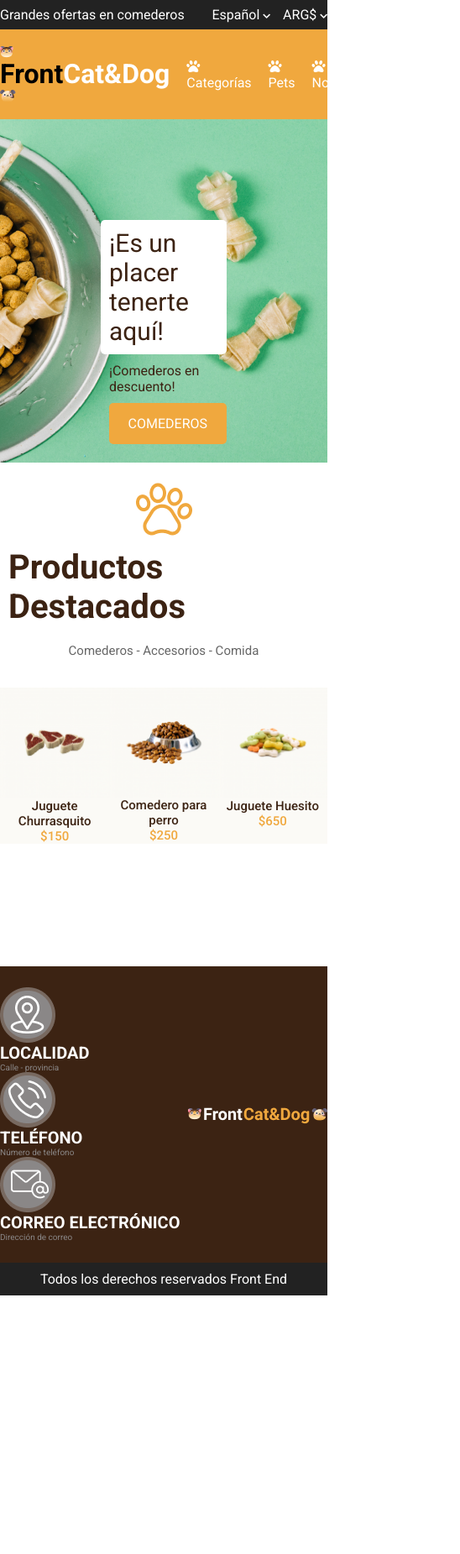
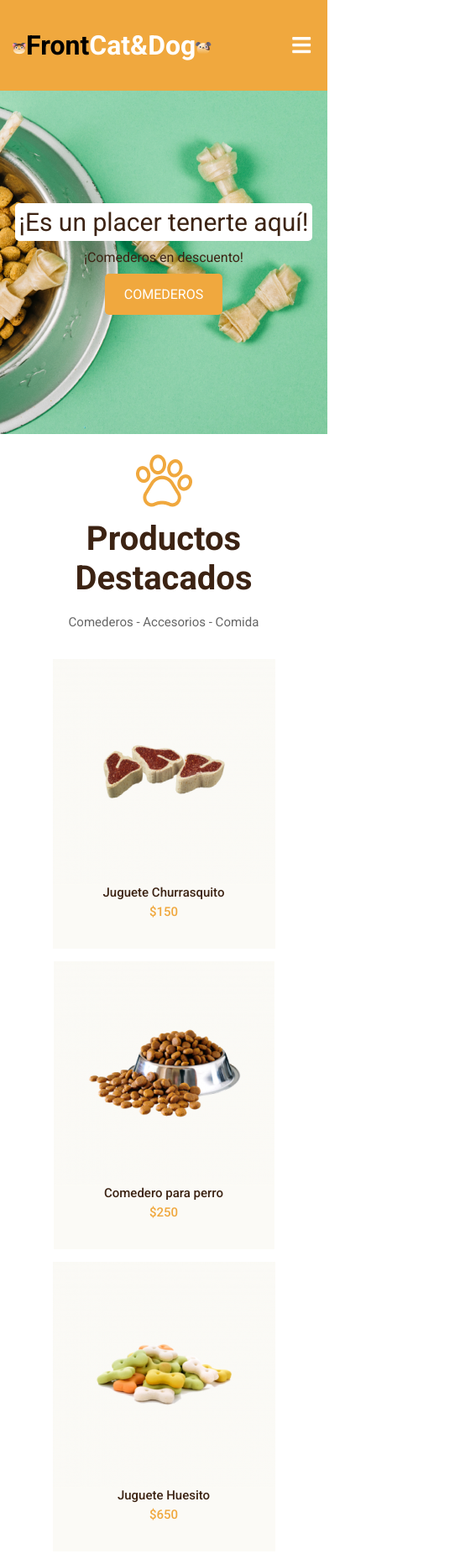
Before and after one commit to auraservants/petshop, a plain HTML site: page index.html in a window 390 px wide. Shown: the top 1851 px of the page at 84% size, 548 px wide, since content can reach past the window. Before the commit the page ends 1543 px from the top, so only its background shows below. Drawn offline with Linux system fonts and the light colour scheme.

Commit message:
subiendo css responsive

```diff
--- a/css/style.css
+++ b/css/style.css
@@ -87,7 +87,7 @@ a{
 }
 
 
-/* MAIN - HERO SLIDER */
+/* HERO SLIDER */
 
 .heroe-slider{
     background-color: #94D2AA;
@@ -115,7 +115,7 @@ a{
     font-weight: 400;
     background-color: #ffffff;
     border-radius: 5px;
-    padding: 10px;
+    padding: 5px;
 }
 
 .heroe-slider p{
@@ -163,6 +163,7 @@ a{
     color: #3C2313;
     font-weight: 700;
     padding: 10px;
+    text-align: center;
 }
 
 .features p{
@@ -177,7 +178,7 @@ a{
     justify-content: space-around;
     max-width: 1200px;
     margin: 0 auto;
-    flex-grow: 1;
+
 }
 
 .card-1, .card-2, .card-3{
@@ -189,6 +190,7 @@ a{
     font-size: 15px;
     font-weight: 500;
     text-align: center;
+    padding-bottom: 5px;
 }
 
 .card-1 p, .card-2 p, .card-3 p{
@@ -196,6 +198,7 @@ a{
     font-size: 15px;
     font-weight: 500;
     text-align: center;
+    padding-bottom: 5px;
 }
 
 
@@ -214,9 +217,11 @@ a{
     padding: 25px 0px 25px 0px;
 }
 
-.footer-contact-info{
-    display: flex;
-    flex-direction: column;
+.top-footer h4{
+    color: #ffffff;
+    font-weight: 700;
+    font-size: 20px;
+    text-transform: uppercase;
 }
 
 .top-footer span{
@@ -224,20 +229,122 @@ a{
     font-size: 10px;
 }
 
-.location h4, .phone h4, .email h4{
-    color: #ffffff;
-    font-weight: 700;
-    font-size: 20px;
-    text-transform: uppercase;
+.location, .phone, .email{
+    display: flex;
+    align-items: center;
+    padding-bottom: 20px;
+}
+
+.location-text, .phone-text, .email-text{
+    padding-left: 10px;
 }
 
 .legal-footer{
     background-color: #222222;
 }
 
-
 .legal-footer p{
     color: #ffffff;
     padding: 10px;
     text-align: center;
 }
+
+
+
+/* DESKTOP */
+
+@media screen and (min-width: 800px){
+    .checkbtn{
+        display: none;
+    }
+
+    #check{
+        display: none;
+    }
+}
+
+
+
+/* Mobile */
+
+@media screen and (max-width: 480px){
+
+    /* HEADER */
+
+    .top-header{
+        display: none;
+    }
+
+    .main-header-logo {
+       padding: 15px;
+    }
+
+    .main-header-nav ul{
+        display: none;
+    }
+
+    .checkbtn{
+        font-size: 25px;
+        color: #ffffff;
+        padding: 50px 20px 50px 0px;
+    }
+
+    #check{
+        display: none;
+    }
+
+    /* HERO */
+
+    .container-slider {
+        display: flex;
+        justify-content: center;
+        align-items: center;
+        padding: 10px;
+        height: 400px;
+    }
+
+    .container-slider span{
+
+    }
+
+    /* FEATURES PRODUCTS */
+    .products{
+        height: auto;
+    }
+
+   .container-cards{
+
+    flex-direction: column;
+    align-items: center;
+    max-width: 80%;
+   }
+
+   .card-1, .card-2, .card-3{
+       padding-bottom: 30px;
+       margin-bottom: 15px;
+   }
+
+   .container-top-footer{
+       flex-direction: column-reverse;
+   }
+
+   /* FOOTER */
+
+   .footer-logo{
+       padding-top: 10px;
+       padding-bottom: 40px;
+   }
+
+
+
+
+
+
+
+
+
+
+
+
+
+}
--- a/index.html
+++ b/index.html
@@ -29,11 +29,14 @@
         <div class="main-header">
             <div class="container-main-header">
                 <div class="main-header-logo">
-                    <h1><img src="images/Cat-.png" alt="gato">Front<span style="color: #ffffff;">Cat&Dog</span><img
-                            src="images/Dog.png" alt="perro"></h1>
+                    <h1><img src="images/Cat-.png" alt="gato">Front<span style="color: #ffffff;">Cat&Dog</span><img src="images/Dog.png" alt="perro"></h1>
                 </div>
                 <div class="main-header-nav">
                     <nav>
+                        <input type="checkbox" id="check">
+                        <label for="check" class="checkbtn">
+                            <i class="fas fa-bars"></i>
+                        </label>
                         <ul>
                             <li><a href="#"><i class="fas fa-paw"></i> Categorías</a></li>
                             <li><a href="#"><i class="fas fa-paw"></i> Pets</a></li>
@@ -85,39 +88,44 @@
     <!--FOOTER-->
     <footer>
         <div class="top-footer">
-
             <div class="container-top-footer">
-
-                <div class="footer-contact-info">
+                <div class="container-contact-info">
                     <div class="location">
+                        <div class="location-icon">
                             <img src="images/Icono-location.png" alt="icono ubicación">
+                        </div>
+                        <div class="location-text">
                             <h4>Localidad</h4>
                             <span>Calle - provincia</span>
                         </div>
-
+                    </div>
                     <div class="phone">
+                        <div class="phone-icon">
                             <img src="images/Icono-tel.png" alt="icono teléfono">
+                        </div>
+                        <div class="phone-text">
                             <h4>teléfono</h4>
                             <span>Número de teléfono</span>
                         </div>
-
+                    </div>
                     <div class="email">
+                        <div class="email-icon">
                             <img src="images/Icono-email.png" alt="icono email">
+                        </div>
+                        <div class="email-text">
                             <h4>Correo Electrónico</h4>
                             <span>Dirección de correo</span>
+                        </div>
                     </div>
                 </div>
 
                 <div class="footer-logo">
                     <img src="images/Logo-footer.png" alt="logo">
                 </div>
-
             </div>
-
+        </div>
         <div class="legal-footer">
             <p>Todos los derechos reservados Front End</p>
-            </div>
-
         </div>
     </footer>
 </body>
```
Lines whose indentation alone changed are shown as unchanged.
